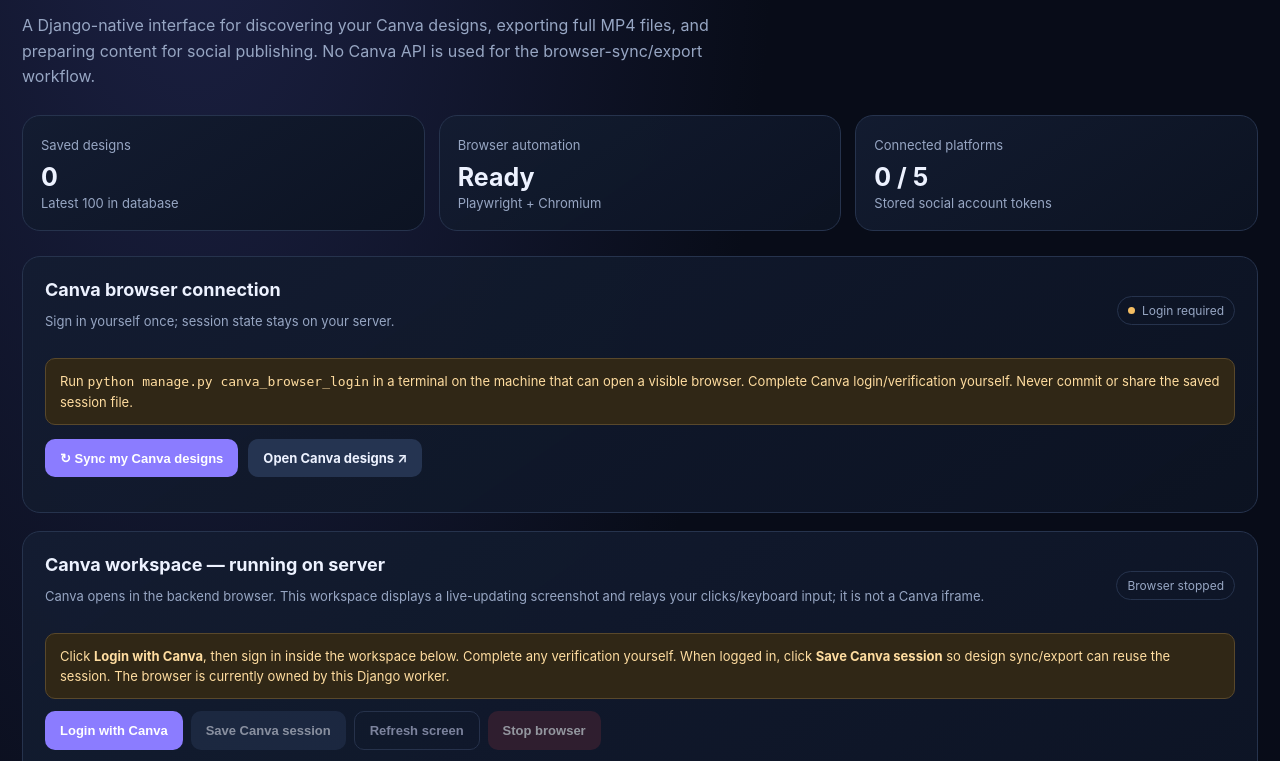
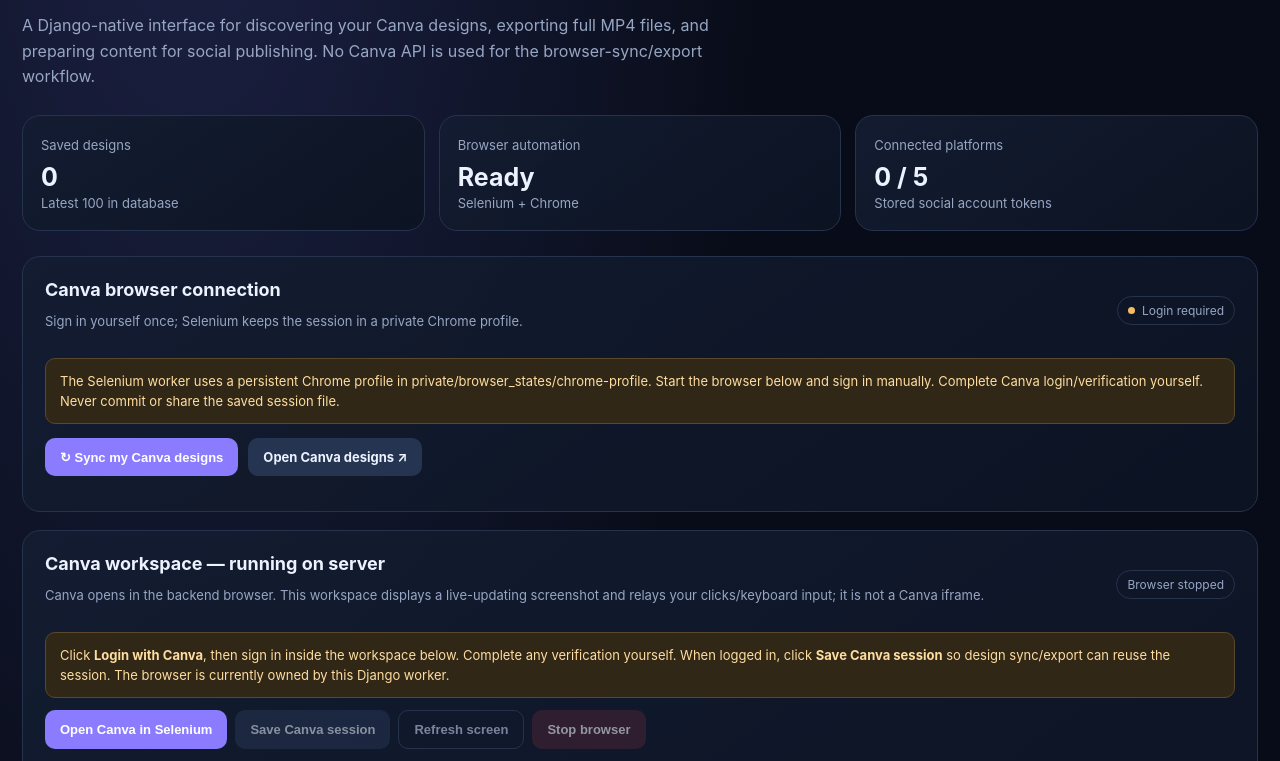
Before and after one commit to mnaeemvoice/canva, a Django app: page /api/browser/ in a window 1280 px wide. Shown: the part 174-935 px from the top of the page. Run offline with Django 5.2, Linux system fonts and the light colour scheme; the visitor is signed in with stand-in values (Sample User, id 1); data that the repository does not hold is empty.

Commit message:
Update Canva dashboard labels for Selenium browser

```diff
--- a/templates/browser_automation/dashboard.html
+++ b/templates/browser_automation/dashboard.html
@@ -16,17 +16,17 @@ button,.button{border:0;border-radius:10px;background:var(--accent);color:white;
 <body><main class="wrap">\n<form id="csrf-form" hidden>{% csrf_token %}</form>
 <header class="top"><div class="brand"><div class="logo">S</div><div><div class="eyebrow">StudioFlow / Django</div><div style="font-weight:800">Canva design workspace</div></div></div><div class="toplinks"><span class="pill"><span class="dot {% if state_saved %}ok{% endif %}"></span>Canva session {% if state_saved %}saved{% else %}not set up{% endif %}</span><a href="/admin/">Django Admin ↗</a><a href="/api/browser/status/">Status JSON ↗</a></div></header>
 <h1>Your designs, in one workspace.</h1><p class="sub">A Django-native interface for discovering your Canva designs, exporting full MP4 files, and preparing content for social publishing. No Canva API is used for the browser-sync/export workflow.</p>
-<div class="stats"><div class="stat"><span class="muted">Saved designs</span><strong>{{ designs|length }}</strong><span class="muted">Latest 100 in database</span></div><div class="stat"><span class="muted">Browser automation</span><strong>{% if playwright_installed %}Ready{% else %}Setup needed{% endif %}</strong><span class="muted">Playwright + Chromium</span></div><div class="stat"><span class="muted">Connected platforms</span><strong>{{ connections|length }} / 5</strong><span class="muted">Stored social account tokens</span></div></div>
+<div class="stats"><div class="stat"><span class="muted">Saved designs</span><strong>{{ designs|length }}</strong><span class="muted">Latest 100 in database</span></div><div class="stat"><span class="muted">Browser automation</span><strong>{% if playwright_installed %}Ready{% else %}Setup needed{% endif %}</strong><span class="muted">Selenium + Chrome</span></div><div class="stat"><span class="muted">Connected platforms</span><strong>{{ connections|length }} / 5</strong><span class="muted">Stored social account tokens</span></div></div>
 
-<section class="panel"><div class="panelhead"><div><h2>Canva browser connection</h2><p class="muted">Sign in yourself once; session state stays on your server.</p></div><div class="pill"><span class="dot {% if state_saved %}ok{% endif %}"></span>{% if state_saved %}Session file found{% else %}Login required{% endif %}</div></div>
-{% if not state_saved %}<div class="notice">Run <code>python manage.py canva_browser_login</code> in a terminal on the machine that can open a visible browser. Complete Canva login/verification yourself. Never commit or share the saved session file.</div>{% endif %}
+<section class="panel"><div class="panelhead"><div><h2>Canva browser connection</h2><p class="muted">Sign in yourself once; Selenium keeps the session in a private Chrome profile.</p></div><div class="pill"><span class="dot {% if state_saved %}ok{% endif %}"></span>{% if state_saved %}Chrome profile is persistent{% else %}Login required{% endif %}</div></div>
+{% if not state_saved %}<div class="notice">The Selenium worker uses a persistent Chrome profile in private/browser_states/chrome-profile. Start the browser below and sign in manually. Complete Canva login/verification yourself. Never commit or share the saved session file.</div>{% endif %}
 <div style="display:flex;gap:10px;flex-wrap:wrap;margin-top:14px"><button id="sync">↻ Sync my Canva designs</button><a class="button secondary" href="https://www.canva.com/your-designs" target="_blank" rel="noopener">Open Canva designs ↗</a></div><p id="message" role="status"></p>
 </section>
 
 <section class="panel" id="remote-canva-panel">
 <div class="panelhead"><div><h2>Canva workspace — running on server</h2><p class="muted">Canva opens in the backend browser. This workspace displays a live-updating screenshot and relays your clicks/keyboard input; it is not a Canva iframe.</p></div><span class="pill" id="remote-state">Browser stopped</span></div>
 <div class="notice">Click <strong>Login with Canva</strong>, then sign in inside the workspace below. Complete any verification yourself. When logged in, click <strong>Save Canva session</strong> so design sync/export can reuse the session. The browser is currently owned by this Django worker.</div>
-<div class="remote-toolbar"><button id="remote-start">Login with Canva</button><button id="remote-save" class="secondary" disabled>Save Canva session</button><button id="remote-refresh" class="outline" disabled>Refresh screen</button><button id="remote-stop" class="danger" disabled>Stop browser</button></div>
+<div class="remote-toolbar"><button id="remote-start">Open Canva in Selenium</button><button id="remote-save" class="secondary" disabled>Save Canva session</button><button id="remote-refresh" class="outline" disabled>Refresh screen</button><button id="remote-stop" class="danger" disabled>Stop browser</button></div>
 <img id="remote-screen" class="remote-screen" alt="Remote Canva browser screen will appear here" hidden>
 <div class="remote-toolbar"><input id="remote-text" placeholder="Type text into the Canva browser" style="flex:1;min-width:200px"><button id="remote-type" class="secondary" disabled>Type text</button><button id="remote-scroll-up" class="outline" disabled>↑ Scroll</button><button id="remote-scroll-down" class="outline" disabled>↓ Scroll</button><select id="remote-key" style="width:auto" disabled><option>Enter</option><option>Tab</option><option>Escape</option><option>Backspace</option><option>Delete</option><option>ArrowUp</option><option>ArrowDown</option><option>ArrowLeft</option><option>ArrowRight</option><option>Space</option></select><button id="remote-send-key" class="secondary" disabled>Send key</button></div>
 <p id="remote-message" class="remote-status" role="status">Start the remote browser to begin.</p>
@@ -95,7 +95,7 @@ async function remoteResumeIfRunning(){
   } catch(e) { /* A stopped browser is the normal first-load state. */ }
 }
 document.getElementById('remote-start').addEventListener('click',async()=>{
-  const b=document.getElementById('remote-start');b.disabled=true;remoteMsg.textContent='Starting server-side Chromium…';
+  const b=document.getElementById('remote-start');b.disabled=true;remoteMsg.textContent='Starting server-side Selenium Chrome…';
   try {const r=await fetch('/api/browser/remote/start/',{method:'POST',headers:{'X-CSRFToken':csrf}});const d=await r.json();if(!r.ok||!d.success)throw new Error(d.error+(d.detail?' — '+d.detail:''));remoteMsg.textContent='Browser started. Sign into Canva in the screen below.';await remoteRefresh();if(remoteTimer)clearInterval(remoteTimer);remoteTimer=setInterval(remoteRefresh,1200);}
   catch(e){remoteMsg.textContent=e.message;b.disabled=false;}
 });
```
